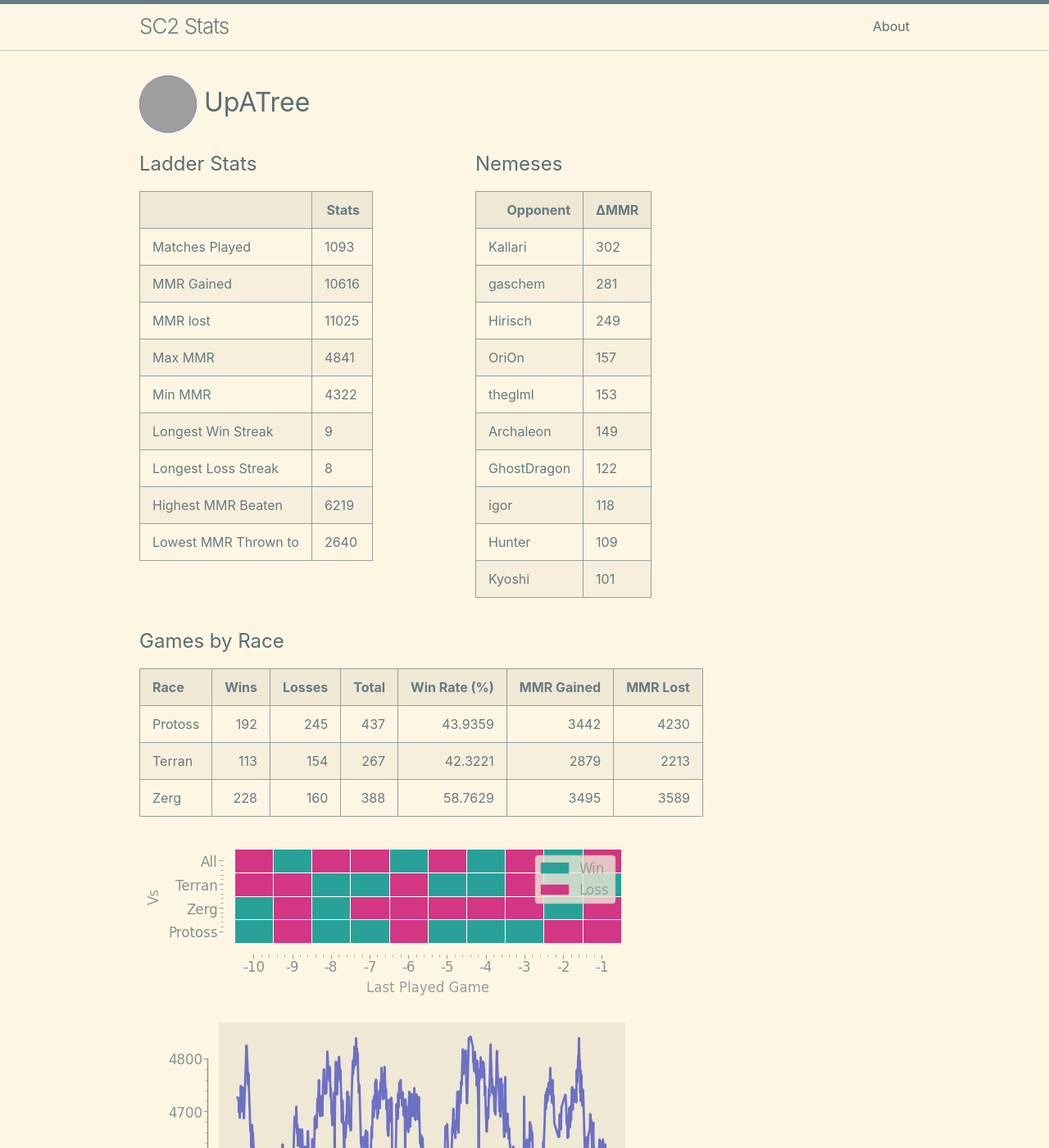
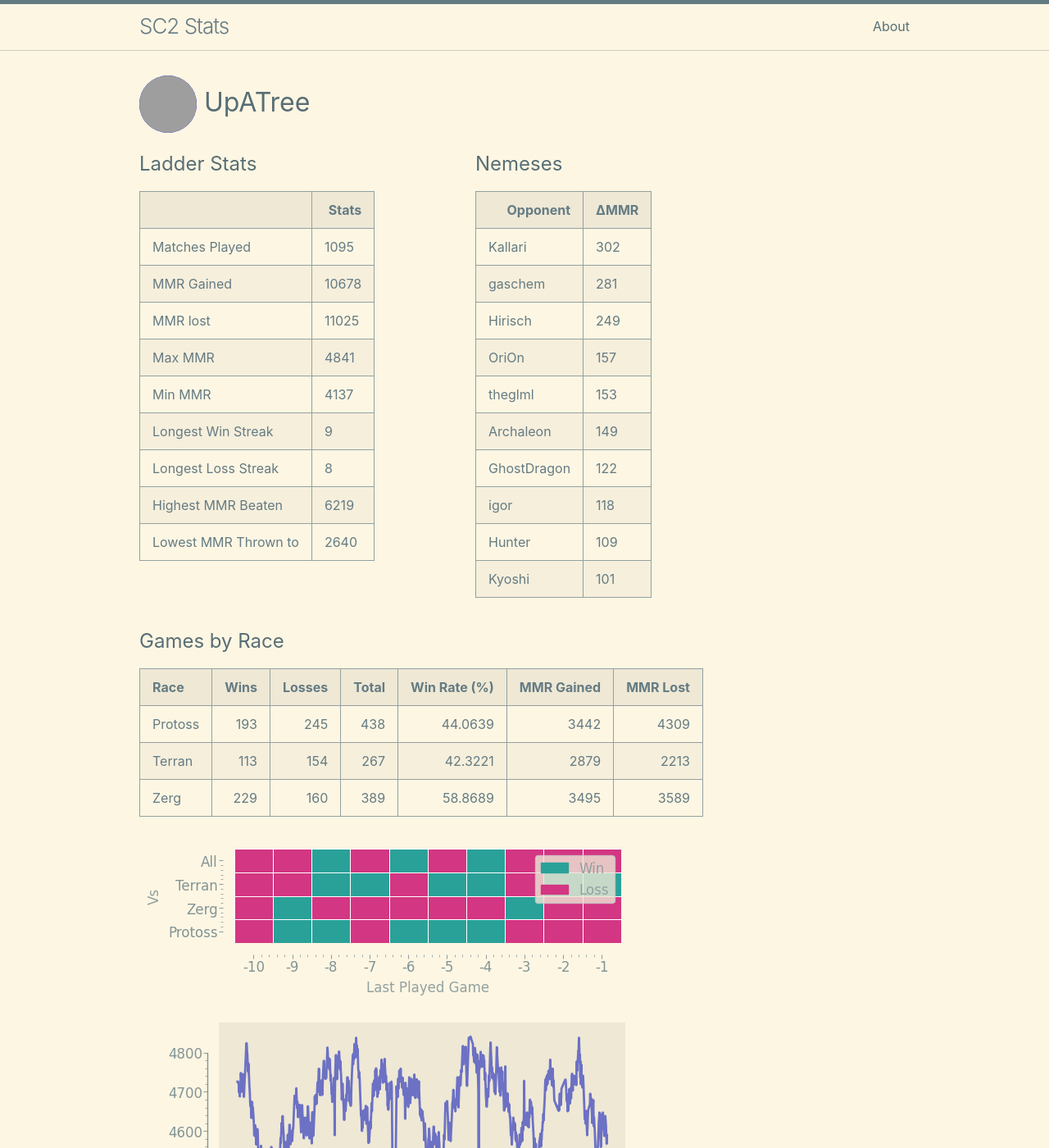
Before and after one commit to kylermurphy/UpATree, a Jekyll site: the page built from docs/index.md, in a window 1280 px wide and 1400 px high. Shown: the whole window at 82% size. Built offline with Jekyll 4.4.1, drawn with Linux system fonts in a browser that asks for light colours; grey boxes are pictures that could not be loaded.

Commit message:
running on push

```diff
--- a/docs/index.md
+++ b/docs/index.md
@@ -18,11 +18,11 @@ layout: home
   <tbody>
     <tr>
       <td>Matches Played</td>
-      <td>1093</td>
+      <td>1095</td>
     </tr>
     <tr>
       <td>MMR Gained</td>
-      <td>10616</td>
+      <td>10678</td>
     </tr>
     <tr>
       <td>MMR lost</td>
@@ -34,7 +34,7 @@ layout: home
     </tr>
     <tr>
       <td>Min MMR</td>
-      <td>4322</td>
+      <td>4137</td>
     </tr>
     <tr>
       <td>Longest Win Streak</td>
@@ -114,9 +114,9 @@ layout: home
 
 | Race    |   Wins |   Losses |   Total |   Win Rate (%) |   MMR Gained |   MMR Lost |
 |:--------|-------:|---------:|--------:|---------------:|-------------:|-----------:|
-| Protoss |    192 |      245 |     437 |        43.9359 |         3442 |       4230 |
+| Protoss |    193 |      245 |     438 |        44.0639 |         3442 |       4309 |
 | Terran  |    113 |      154 |     267 |        42.3221 |         2879 |       2213 |
-| Zerg    |    228 |      160 |     388 |        58.7629 |         3495 |       3589 |
+| Zerg    |    229 |      160 |     389 |        58.8689 |         3495 |       3589 |
 
 ![Games by Race](./assets/gm_hist.png)
 
--- a/log.txt
+++ b/log.txt
@@ -315,3 +315,4 @@ Writing a log file 2025-03-06 19:17:54.
 Writing a log file 2025-03-06 19:30:11.
 Writing a log file 2025-03-06 19:48:01.
 Writing a log file 2025-03-06 20:24:46.
+Writing a log file 2025-03-06 20:48:22.
```
Also changed, not shown: docs/assets/MMR.png, docs/assets/daily.png, docs/assets/gm_hist.png, docs/assets/r_wrt.png, 1 other file.
